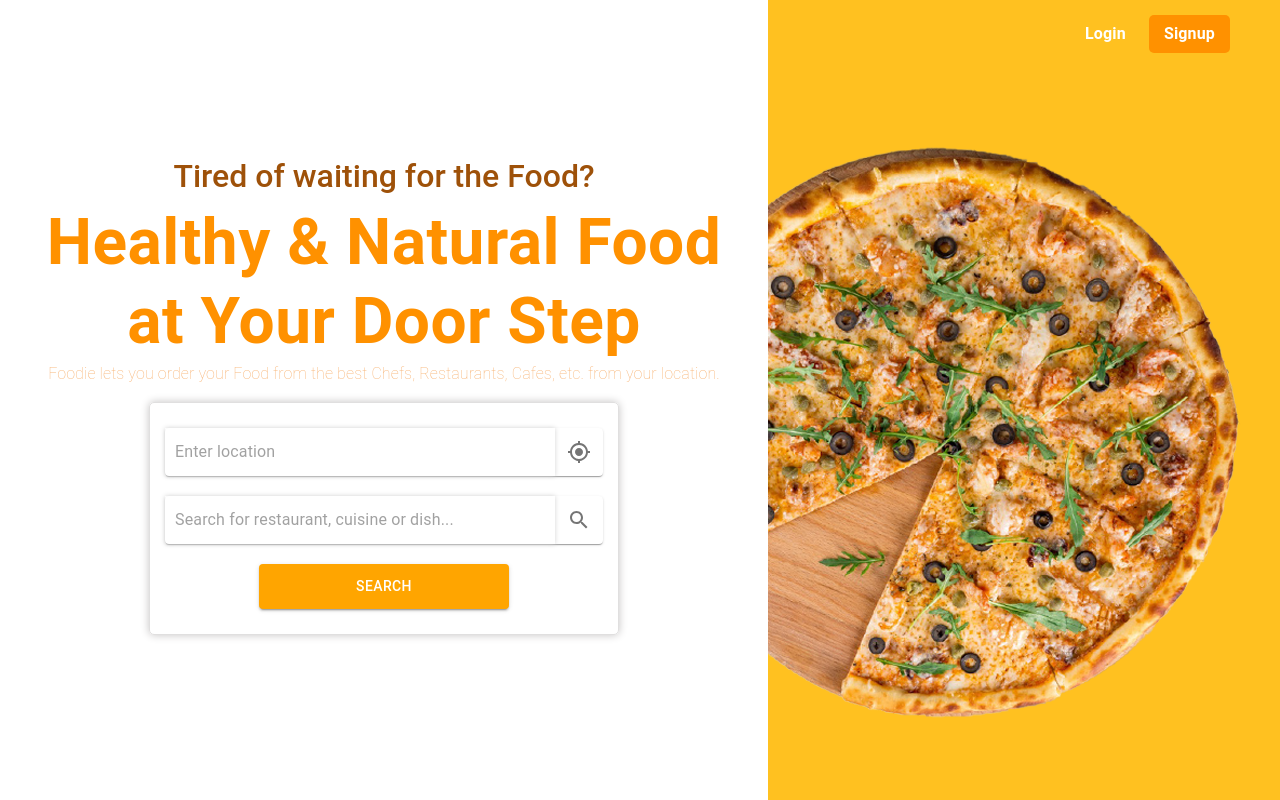
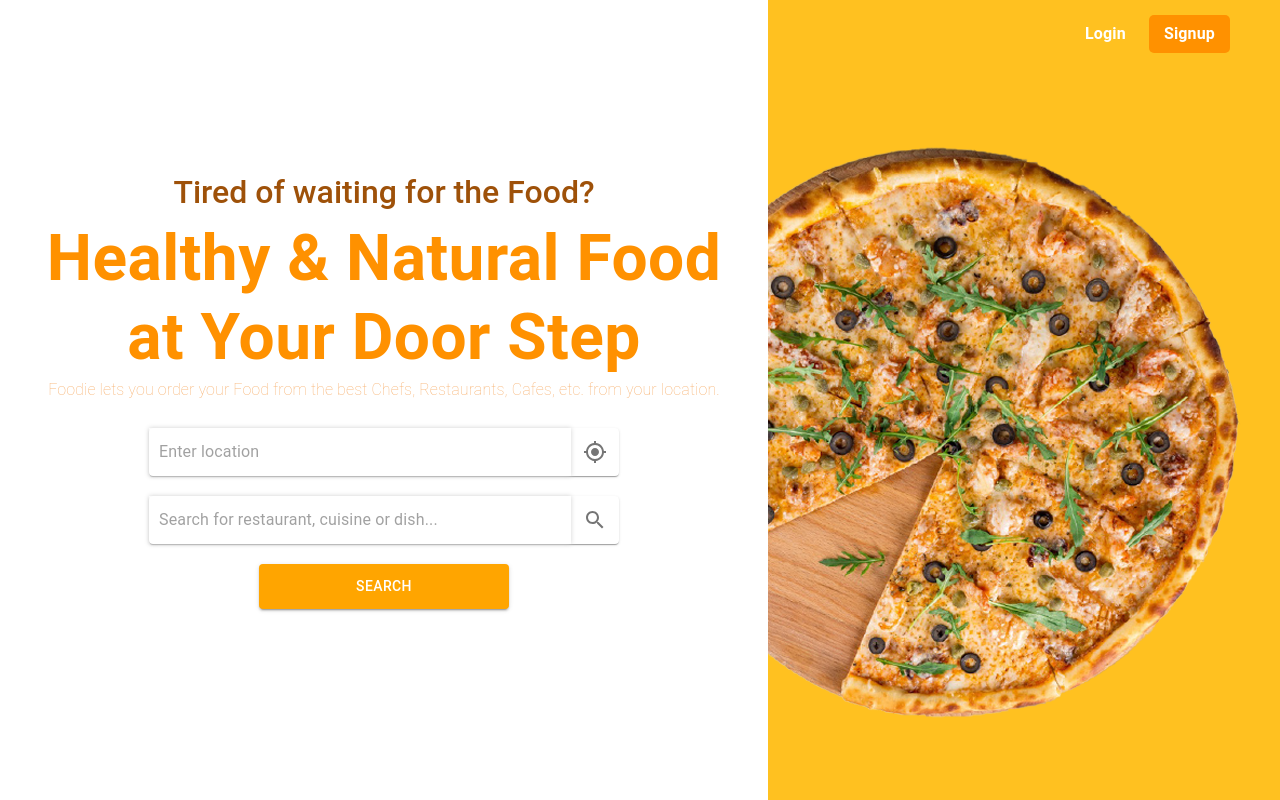
Before and after one commit to GA-Capstone-Team1/food-delivery-app, a React (Create React App) app: page / in a window 1280 px wide. Built offline with nearby package versions, Linux system fonts and the light colour scheme.

Commit message:
searchbox shadow removed

```diff
--- a/src/Components/SearchBar/SearchBar.module.scss
+++ b/src/Components/SearchBar/SearchBar.module.scss
@@ -12,9 +12,7 @@
     flex-direction: row;
     flex-wrap: nowrap;
     margin: 15px;
-    padding: 15px;
-    border: 1px solid rgb(224, 223, 223);
-    box-shadow: 0px 0px 8px rgb(197, 195, 195);
+    padding: 0;
     border-radius: 5px;
   }
   .root {
```
